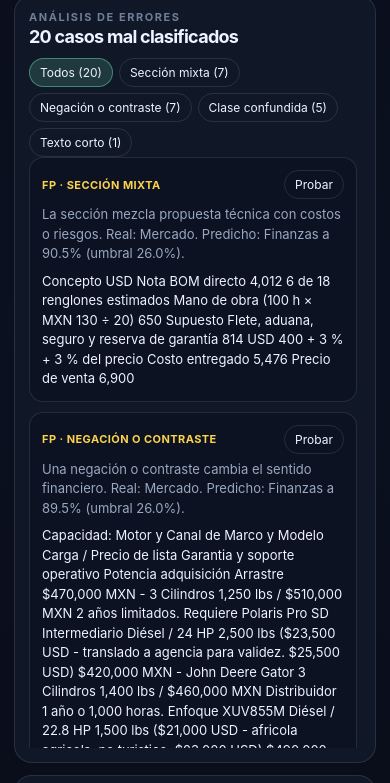
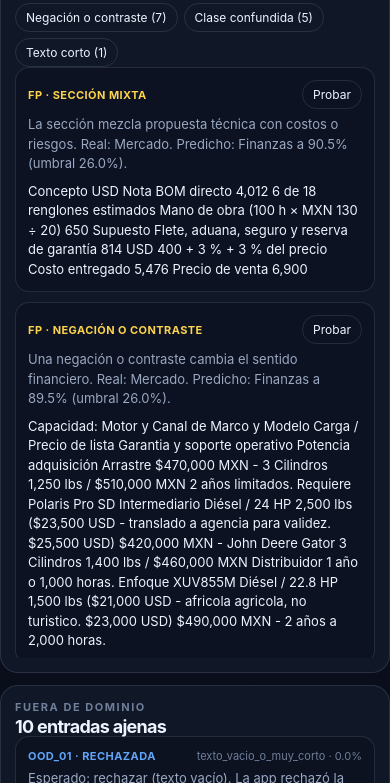
Before and after one commit to najjibguerra-alt/najjibguerra-alt.github.io, a plain HTML site: page evaluacion.html in a window 390 px wide. Shown: the part 1046-1829 px from the top of the page. Drawn offline with Linux system fonts and the light colour scheme.

Commit message:
Fix analysis window height for iPhone: min-height + overflow auto + mobile media query

```diff
--- a/style.css
+++ b/style.css
@@ -610,12 +610,13 @@ button {
 }
 
 .analysis-body {
-  height: 100vh;
-  overflow: hidden;
+  min-height: 100vh;
+  overflow: auto;
+}
 }
 
 .analysis-shell {
-  height: 100vh;
+  min-height: 100vh;
   width: min(1280px, calc(100% - 28px));
   margin: 0 auto;
   padding: 16px 0 14px;
@@ -623,6 +624,7 @@ button {
   flex-direction: column;
   gap: 12px;
   min-height: 0;
+}
 }
 
 .analysis-top,
@@ -651,6 +653,19 @@ button {
 }
 
 .analysis-panes {
+
+
+@media (max-width: 768px) {
+  .analysis-panes {
+    grid-template-columns: 1fr !important;
+  }
+  .pane {
+    min-height: 0;
+  }
+  .pane-scroll {
+    padding-right: 0;
+  }
+}
   flex: 1;
   min-height: 0;
   display: grid;
@@ -896,12 +911,9 @@ button {
 }
 
 @media (max-width: 860px) {
-  .analysis-body {
-    height: auto;
-    overflow: auto;
-  }
-
-  .analysis-shell {
+  .analysis-body { min-height: 100vh; overflow: auto;
+}
+.analysis-shell { min-height: 100vh;
     height: auto;
   }
 
```
